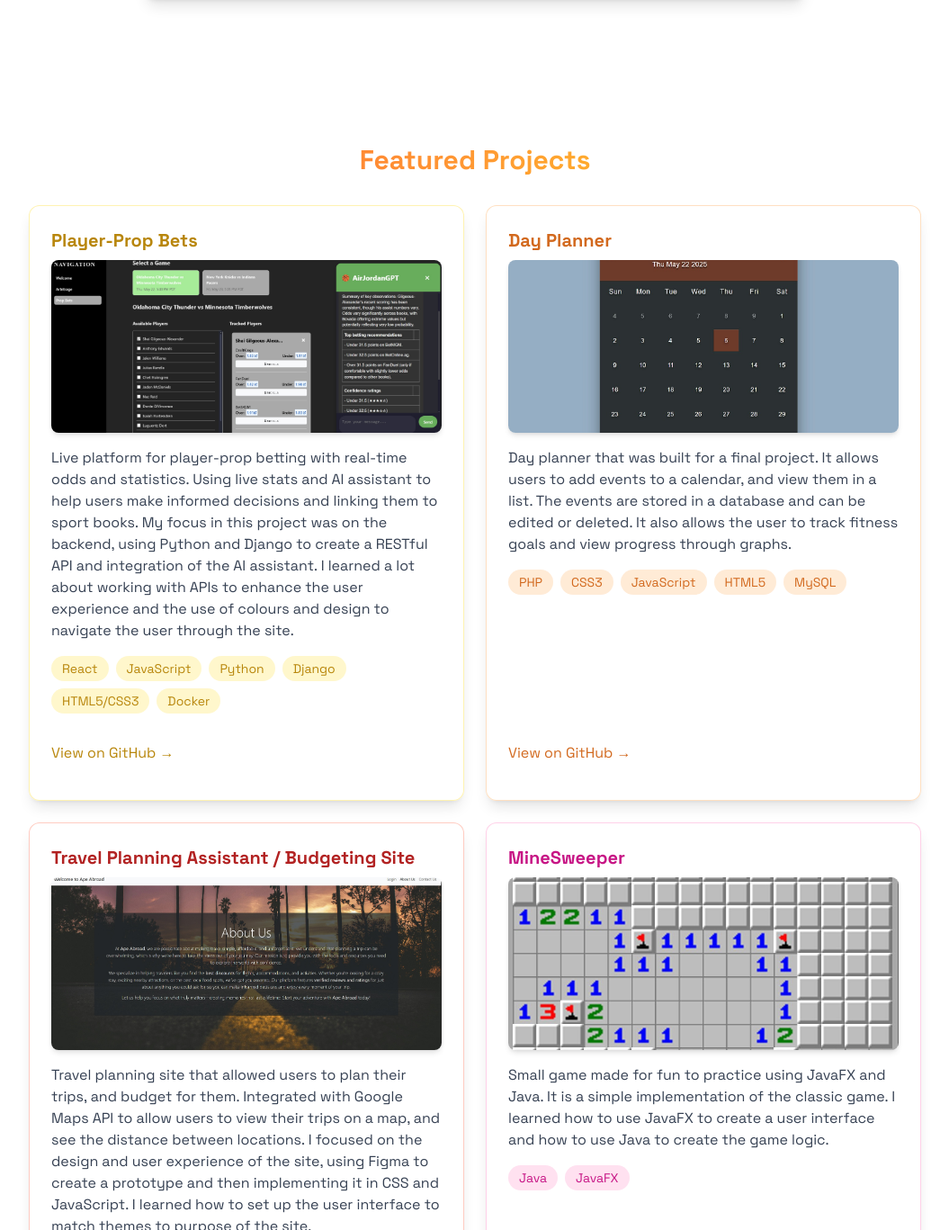
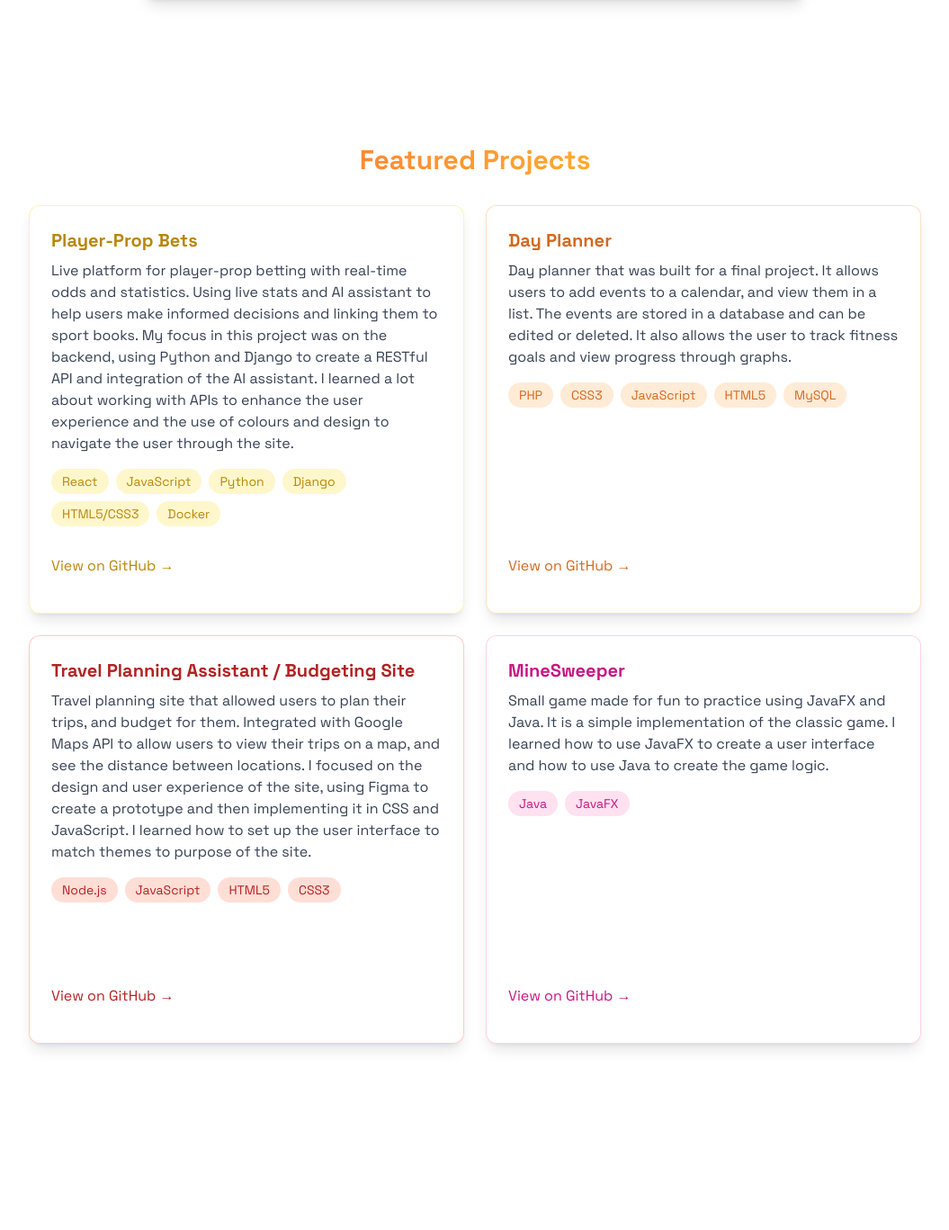
Before and after one commit to CoghillB/portfolio, a React (Vite) app: page / in a window 1280 px wide. Shown: the part 1734-3101 px from the top of the page at 90% size, without its empty margins (112-1167 px from the left). Built offline with nearby package versions, Linux system fonts and the light colour scheme.

Commit message:
Remove project images by commenting out img elements
This change hides the images for multiple projects by commenting out their `<img>` elements in the Projects section. The structure of the components remains intact, allowing for easy restoration if needed in the future.

```diff
--- a/src/components/sections/Projects.jsx
+++ b/src/components/sections/Projects.jsx
@@ -25,11 +25,11 @@ export const Projects = () => {
                             <h3 className={`text-xl font-bold mb-2 ${
                                 theme === 'dark' ? 'text-[#FFD700]' : 'text-[#B8860B]'
                             }`}> Player-Prop Bets </h3>
-                            <img
-                                src="src/assets/ApeOffside.jpg"
-                                alt="ApeOffside Project Screenshot"
-                                className="w-full h-48 object-cover rounded-lg mb-4 shadow-md hover:shadow-xl transition-shadow duration-300"
-                            />
+                            {/*<img*/}
+                            {/*    src="src/assets/ApeOffside.jpg"*/}
+                            {/*    alt="ApeOffside Project Screenshot"*/}
+                            {/*    className="w-full h-48 object-cover rounded-lg mb-4 shadow-md hover:shadow-xl transition-shadow duration-300"*/}
+                            {/*/>*/}
                             <p className={`mb-4 ${
                                 theme === 'dark' ? 'text-gray-200' : 'text-gray-700'
                             }`}>
@@ -85,11 +85,11 @@ export const Projects = () => {
                             <h3 className={`text-xl font-bold mb-2 ${
                                 theme === 'dark' ? 'text-[#FF9933]' : 'text-[#D2691E]'
                             }`}>Day Planner</h3>
-                            <img
-                                src="src/assets/PrimatePlanner.jpg"
-                                alt="Day Planner Project Screenshot"
-                                className="w-full h-48 object-cover rounded-lg mb-4 shadow-md hover:shadow-xl transition-shadow duration-300"
-                            />
+                            {/*<img*/}
+                            {/*    src="src/assets/PrimatePlanner.jpg"*/}
+                            {/*    alt="Day Planner Project Screenshot"*/}
+                            {/*    className="w-full h-48 object-cover rounded-lg mb-4 shadow-md hover:shadow-xl transition-shadow duration-300"*/}
+                            {/*/>*/}
 
                             <p className={`mb-4 ${
                                 theme === 'dark' ? 'text-gray-200' : 'text-gray-700'
@@ -143,11 +143,11 @@ export const Projects = () => {
                             <h3 className={`text-xl font-bold mb-2 ${
                                 theme === 'dark' ? 'text-[#FF5733]' : 'text-[#B22222]'
                             }`}>Travel Planning Assistant / Budgeting Site</h3>
-                            <img
-                                src="src/assets/TravelPlanner.jpg"
-                                alt="Travel Planner Project Screenshot"
-                                className="w-full h-48 object-cover rounded-lg mb-4 shadow-md hover:shadow-xl transition-shadow duration-300"
-                            />
+                            {/*<img*/}
+                            {/*    src="src/assets/TravelPlanner.jpg"*/}
+                            {/*    alt="Travel Planner Project Screenshot"*/}
+                            {/*    className="w-full h-48 object-cover rounded-lg mb-4 shadow-md hover:shadow-xl transition-shadow duration-300"*/}
+                            {/*/>*/}
 
                             <p className={`mb-4 ${
                                 theme === 'dark' ? 'text-gray-200' : 'text-gray-700'
@@ -204,11 +204,11 @@ export const Projects = () => {
                             <h3 className={`text-xl font-bold mb-2 ${
                                 theme === 'dark' ? 'text-[#FF66B2]' : 'text-[#C71585]'
                             }`}>MineSweeper</h3>
-                            <img
-                                src="src/assets/MineSweeper.jpg"
-                                alt="MineSweeper Project Screenshot"
-                                className="w-full h-48 object-cover rounded-lg mb-4 shadow-md hover:shadow-xl transition-shadow duration-300"
-                            />
+                            {/*<img*/}
+                            {/*    src="src/assets/MineSweeper.jpg"*/}
+                            {/*    alt="MineSweeper Project Screenshot"*/}
+                            {/*    className="w-full h-48 object-cover rounded-lg mb-4 shadow-md hover:shadow-xl transition-shadow duration-300"*/}
+                            {/*/>*/}
                             <p className={`mb-4 ${
                                 theme === 'dark' ? 'text-gray-200' : 'text-gray-700'
                             }`}>
```
